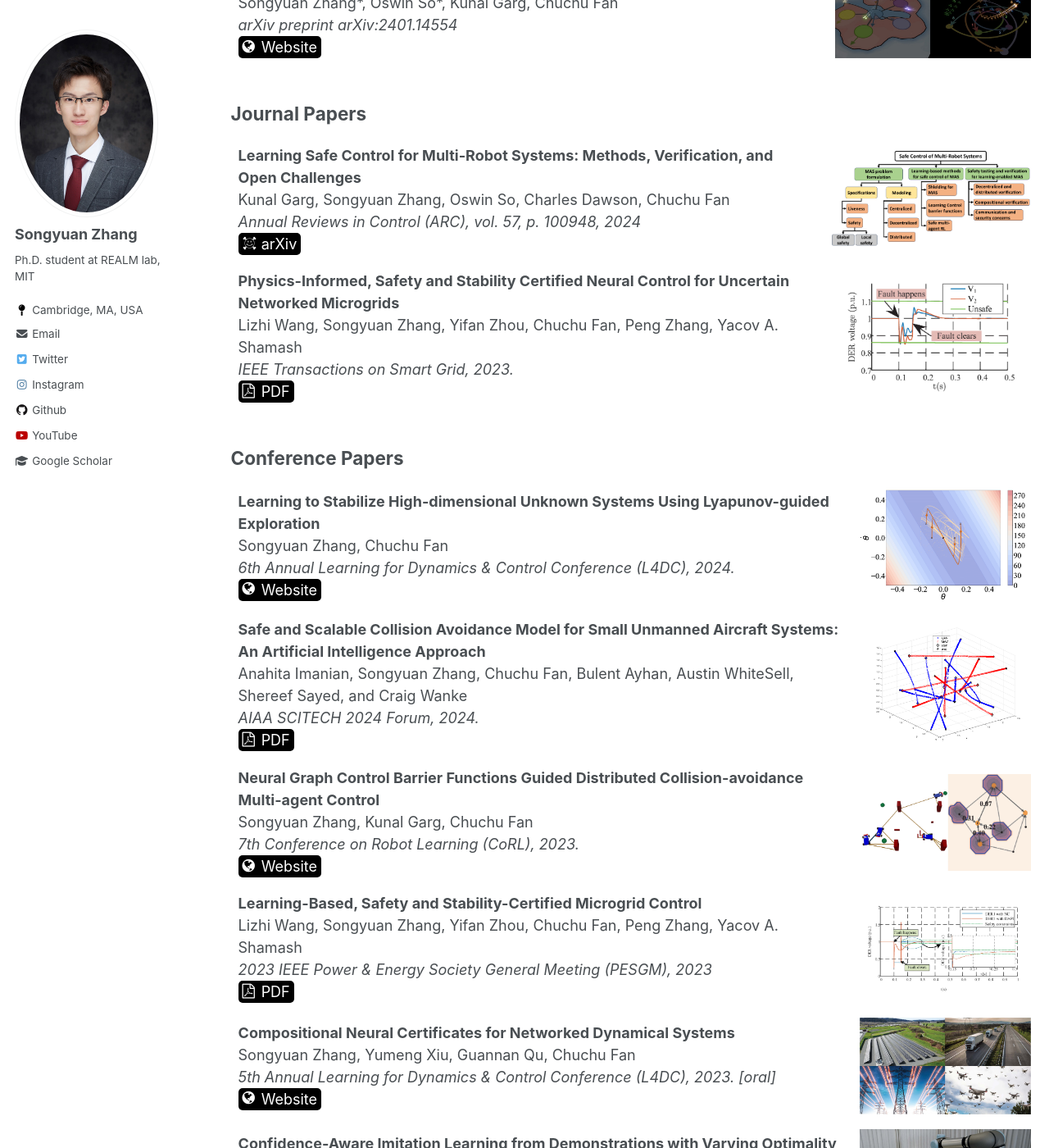
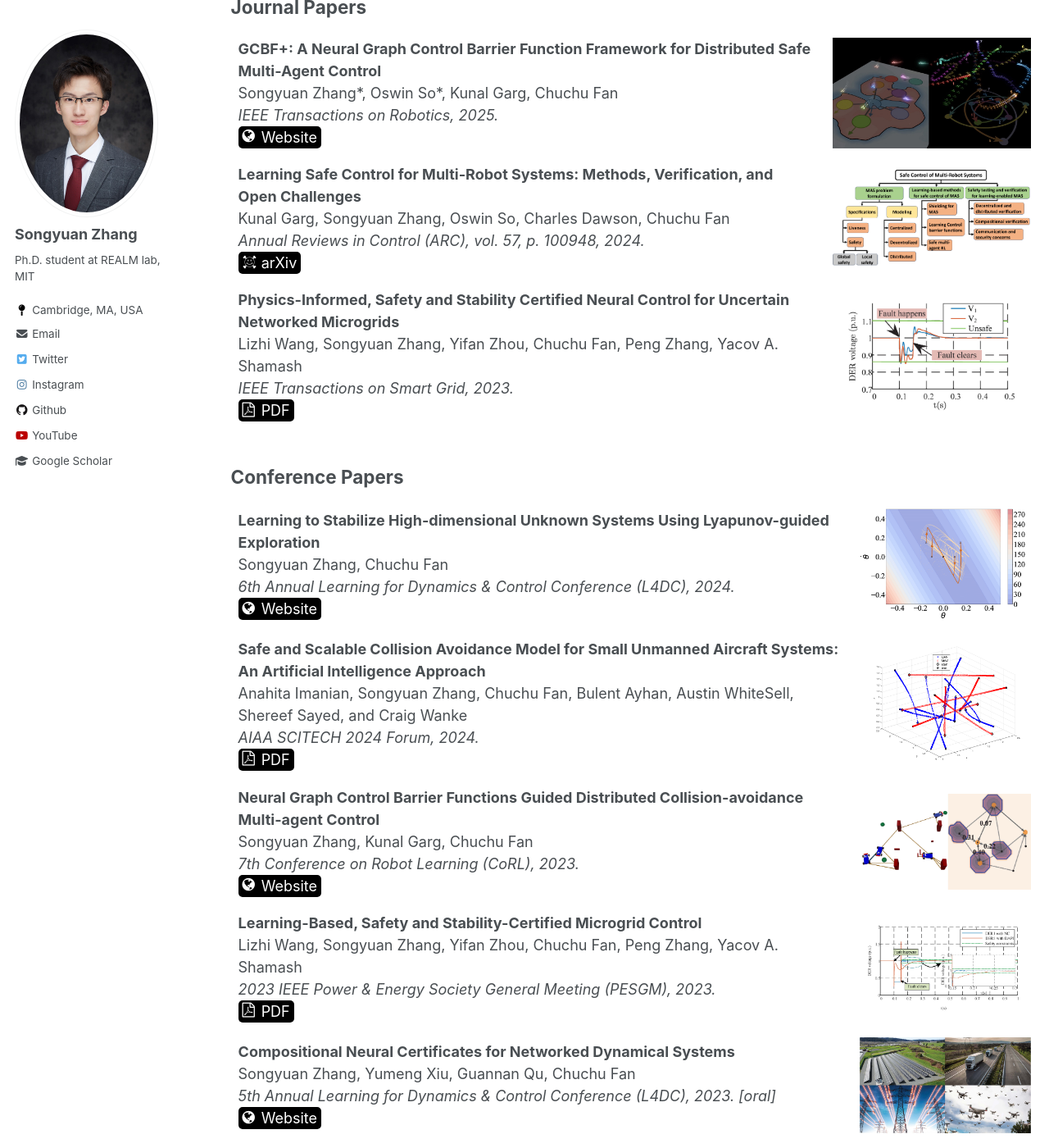
Before and after one commit to syzhang092218-source/syzhang092218-source.github.io, a Jekyll site: the page built from _pages/publications.html, in a window 1280 px wide and 1400 px high, scrolled down 467 px. Shown: the whole window at 82% size. Built offline with Jekyll 4.4.1, drawn with Linux system fonts in a browser that asks for light colours; nearby versions of some CDN libraries; some web fonts are replaced; library files that are not in the unit come from our copies; a style sheet for code colours, icons or effects is not loaded; some of the changed text lies outside the part shown.

```diff
--- a/_pages/publications.html
+++ b/_pages/publications.html
@@ -93,6 +93,13 @@ author_profile: true
             <img src="https://syzhang092218-source.github.io/_pages/publication_teasers/CDC2024.png?raw=true" alt="Photo" style="width: 300px;" hspace="5" vspace="0" align="center"/>
         </td>
     </tr>
+</tbody>
+<table>
+
+<h2>Journal Papers</h2>
+
+<table style="width: 100%; margin-top: -10px;" cellspacing="0" border="0">
+<tbody>
     <tr>
         <td>
             <b>
@@ -102,7 +109,7 @@ author_profile: true
                 Songyuan Zhang*, Oswin So*, Kunal Garg, Chuchu Fan
             <br>
             <i>
-                arXiv preprint arXiv:2401.14554
+                IEEE Transactions on Robotics, 2025.
             </i>
             <br>
                 <span class="link-block" style="background-color:black; border-radius: 5px; padding-left: 5px; padding-right: 5px; display: inline-block">
@@ -124,13 +131,6 @@ author_profile: true
             <img src="https://syzhang092218-source.github.io/_pages/publication_teasers/GCBF+.jpeg?raw=true" alt="Photo" style="width: 300px;" hspace="5" vspace="0" align="center"/>
         </td>
     </tr>
-</tbody>
-<table>
-
-<h2>Journal Papers</h2>
-
-<table style="width: 100%; margin-top: -10px;" cellspacing="0" border="0">
-<tbody>
     <tr>
         <td>
             <b>
@@ -140,7 +140,7 @@ author_profile: true
                 Kunal Garg, Songyuan Zhang, Oswin So, Charles Dawson, Chuchu Fan
             <br>
             <i>
-                Annual Reviews in Control (ARC), vol. 57, p. 100948, 2024
+                Annual Reviews in Control (ARC), vol. 57, p. 100948, 2024.
             </i>
             <br>
                 <span class="link-block" style="background-color:black; border-radius: 5px; padding-left: 5px; padding-right: 5px; display: inline-block">
@@ -287,7 +287,7 @@ author_profile: true
                 Lizhi Wang, Songyuan Zhang, Yifan Zhou, Chuchu Fan, Peng Zhang, Yacov A. Shamash
             <br>
             <i>
-                2023 IEEE Power & Energy Society General Meeting (PESGM), 2023
+                2023 IEEE Power & Energy Society General Meeting (PESGM), 2023.
             </i>
             <br>
                 <span class="link-block" style="background-color:black; border-radius: 5px; padding-left: 5px; padding-right: 5px; display: inline-block">
@@ -339,7 +339,7 @@ author_profile: true
                 Songyuan Zhang*, Zhangjie Cao*, Dorsa Sadigh, Yanan Sui
             <br>
             <i>
-                Conference on Neural Information Processing Systems (NeurIPS), 2021
+                Conference on Neural Information Processing Systems (NeurIPS), 2021.
             </i>
             <br>
                 <span class="link-block" style="background-color:black; border-radius: 5px; padding-left: 5px; padding-right: 5px; display: inline-block">
```
Also changed, not shown: _pages/about.md (+3 -3 lines).
